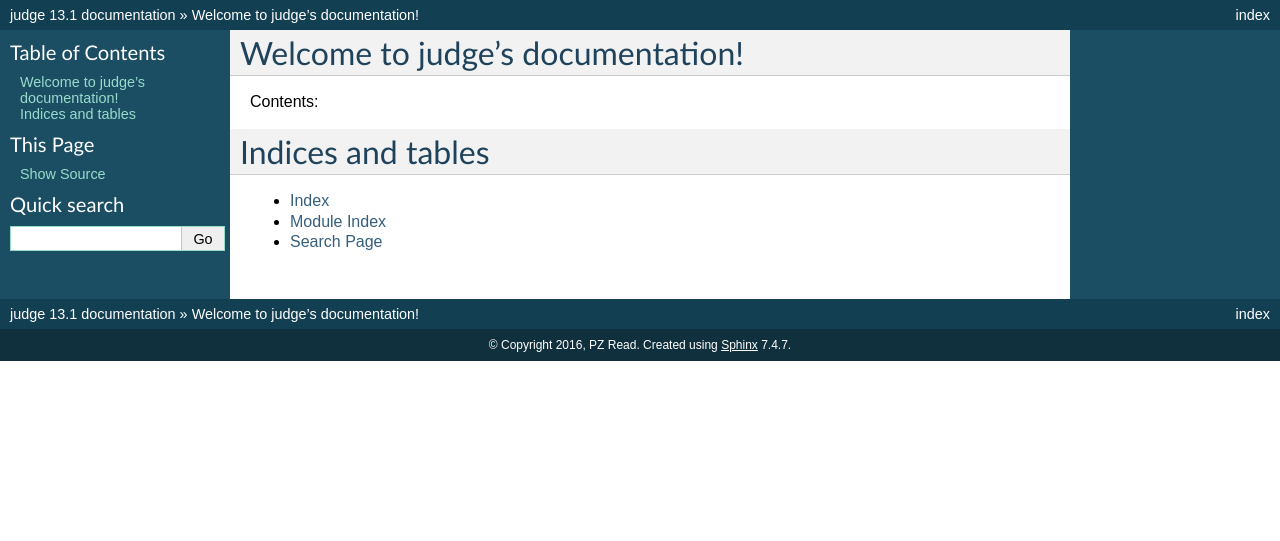
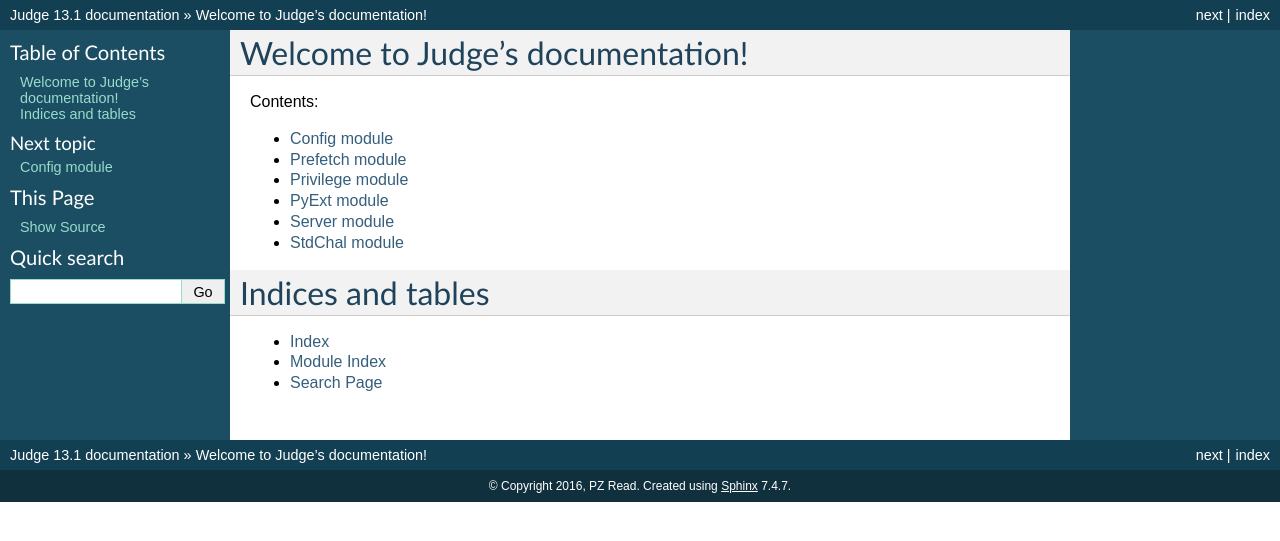
Before and after one commit to pzread/judge, a Sphinx documentation site: the page built from docs/index.rst, in a window 1280 px wide. Shown: the top 541 px of the page. Built offline with Sphinx 7.4.7, drawn with Linux system fonts in a browser that asks for light colours.

Commit message:
Update docs format

```diff
--- a/docs/conf.py
+++ b/docs/conf.py
@@ -1,8 +1,8 @@
 #!/usr/bin/env python3
 # -*- coding: utf-8 -*-
 #
-# judge documentation build configuration file, created by
-# sphinx-quickstart on Tue Feb 23 00:02:34 2016.
+# Judge documentation build configuration file, created by
+# sphinx-quickstart on Tue Feb 23 00:37:49 2016.
 #
 # This file is execfile()d with the current directory set to its
 # containing dir.
@@ -19,7 +19,7 @@
 # If extensions (or modules to document with autodoc) are in another directory,
 # add these directories to sys.path here. If the directory is relative to the
 # documentation root, use os.path.abspath to make it absolute, like shown here.
-sys.path.insert(0, os.path.abspath('../'))
+sys.path.insert(0, os.path.abspath('..'))
 
 # -- General configuration ------------------------------------------------
 
@@ -31,6 +31,7 @@
 # ones.
 extensions = [
     'sphinx.ext.autodoc',
+    'sphinx.ext.todo',
     'sphinx.ext.viewcode',
 ]
 
@@ -49,7 +50,7 @@
 master_doc = 'index'
 
 # General information about the project.
-project = 'judge'
+project = 'Judge'
 copyright = '2016, PZ Read'
 author = 'PZ Read'
 
@@ -67,7 +68,7 @@
 #
 # This is also used if you do content translation via gettext catalogs.
 # Usually you set "language" from the command line for these cases.
-language = None
+language = 'en'
 
 # There are two options for replacing |today|: either, you set today to some
 # non-false value, then it is used:
@@ -104,7 +105,7 @@
 #keep_warnings = False
 
 # If true, `todo` and `todoList` produce output, else they produce nothing.
-todo_include_todos = False
+todo_include_todos = True
 
 
 # -- Options for HTML output ----------------------------------------------
@@ -203,7 +204,7 @@
 #html_search_scorer = 'scorer.js'
 
 # Output file base name for HTML help builder.
-htmlhelp_basename = 'judgedoc'
+htmlhelp_basename = 'Judgedoc'
 
 # -- Options for LaTeX output ---------------------------------------------
 
@@ -225,7 +226,7 @@
 # (source start file, target name, title,
 #  author, documentclass [howto, manual, or own class]).
 latex_documents = [
-    (master_doc, 'judge.tex', 'judge Documentation',
+    (master_doc, 'Judge.tex', 'Judge Documentation',
      'PZ Read', 'manual'),
 ]
 
@@ -255,7 +256,7 @@
 # One entry per manual page. List of tuples
 # (source start file, name, description, authors, manual section).
 man_pages = [
-    (master_doc, 'judge', 'judge Documentation',
+    (master_doc, 'judge', 'Judge Documentation',
      [author], 1)
 ]
 
@@ -269,8 +270,8 @@
 # (source start file, target name, title, author,
 #  dir menu entry, description, category)
 texinfo_documents = [
-    (master_doc, 'judge', 'judge Documentation',
-     author, 'judge', 'One line description of project.',
+    (master_doc, 'Judge', 'Judge Documentation',
+     author, 'Judge', 'One line description of project.',
      'Miscellaneous'),
 ]
 
@@ -285,3 +286,73 @@
 
 # If true, do not generate a @detailmenu in the "Top" node's menu.
 #texinfo_no_detailmenu = False
+
+
+# -- Options for Epub output ----------------------------------------------
+
+# Bibliographic Dublin Core info.
+epub_title = project
+epub_author = author
+epub_publisher = author
+epub_copyright = copyright
+
+# The basename for the epub file. It defaults to the project name.
+#epub_basename = project
+
+# The HTML theme for the epub output. Since the default themes are not
+# optimized for small screen space, using the same theme for HTML and epub
+# output is usually not wise. This defaults to 'epub', a theme designed to save
+# visual space.
+#epub_theme = 'epub'
+
+# The language of the text. It defaults to the language option
+# or 'en' if the language is not set.
+#epub_language = ''
+
+# The scheme of the identifier. Typical schemes are ISBN or URL.
+#epub_scheme = ''
+
+# The unique identifier of the text. This can be a ISBN number
+# or the project homepage.
+#epub_identifier = ''
+
+# A unique identification for the text.
+#epub_uid = ''
+
+# A tuple containing the cover image and cover page html template filenames.
+#epub_cover = ()
+
+# A sequence of (type, uri, title) tuples for the guide element of content.opf.
+#epub_guide = ()
+
+# HTML files that should be inserted before the pages created by sphinx.
+# The format is a list of tuples containing the path and title.
+#epub_pre_files = []
+
+# HTML files that should be inserted after the pages created by sphinx.
+# The format is a list of tuples containing the path and title.
+#epub_post_files = []
+
+# A list of files that should not be packed into the epub file.
+epub_exclude_files = ['search.html']
+
+# The depth of the table of contents in toc.ncx.
+#epub_tocdepth = 3
+
+# Allow duplicate toc entries.
+#epub_tocdup = True
+
+# Choose between 'default' and 'includehidden'.
+#epub_tocscope = 'default'
+
+# Fix unsupported image types using the Pillow.
+#epub_fix_images = False
+
+# Scale large images.
+#epub_max_image_width = 0
+
+# How to display URL addresses: 'footnote', 'no', or 'inline'.
+#epub_show_urls = 'inline'
+
+# If false, no index is generated.
+#epub_use_index = True
--- a/docs/index.rst
+++ b/docs/index.rst
@@ -1,16 +1,22 @@
-.. judge documentation master file, created by
-   sphinx-quickstart on Tue Feb 23 00:02:34 2016.
+.. Judge documentation master file, created by
+   sphinx-quickstart on Tue Feb 23 00:37:49 2016.
    You can adapt this file completely to your liking, but it should at least
    contain the root `toctree` directive.
 
-Welcome to judge's documentation!
+Welcome to Judge's documentation!
 =================================
 
 Contents:
 
 .. toctree::
-   :maxdepth: 2
+   :maxdepth: 4
 
+   Config
+   Prefetch
+   Privilege
+   PyExt
+   Server
+   StdChal
 
 
 Indices and tables
```
Also changed, not shown: docs/modules.rst (deleted, +0 -12 lines), 2 other files.
